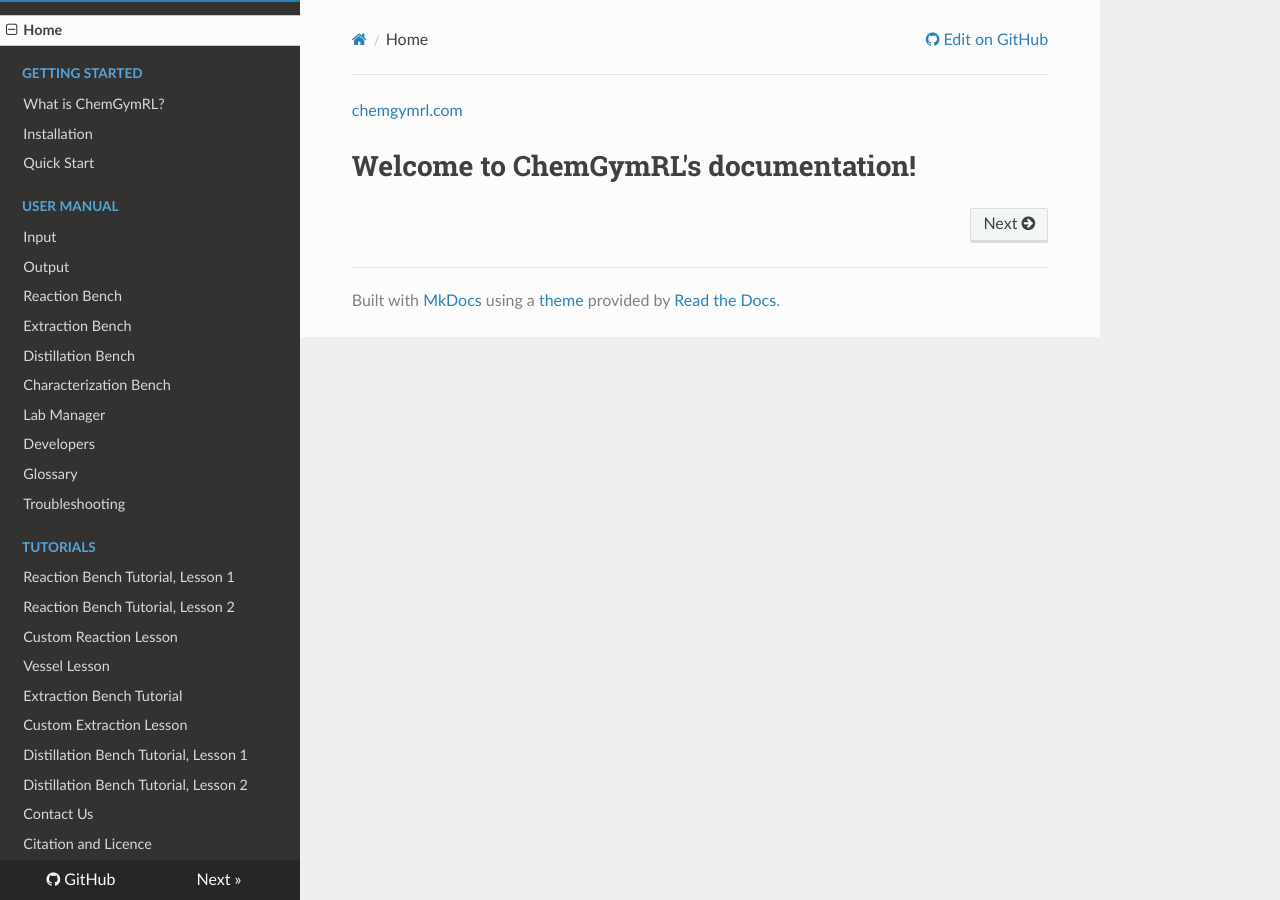
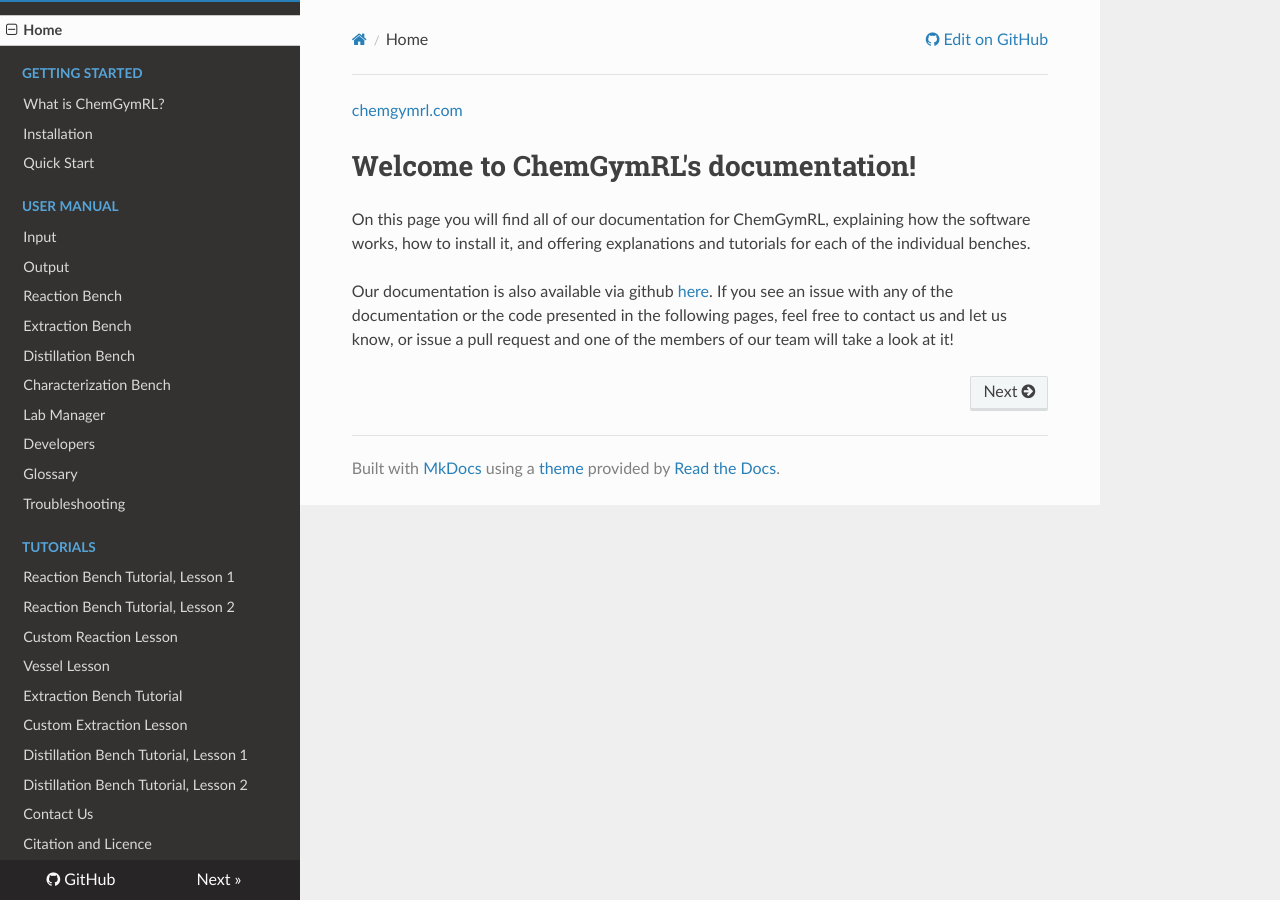
Before and after one commit to chemgymrl/chemgymrl, an MkDocs documentation site: the page built from docs/index.md, in a window 1280 px wide. Built offline with MkDocs 1.6.1, drawn with Linux system fonts in a browser that asks for light colours; nearby versions of some CDN libraries.

Commit message:
adding to index documentation page

```diff
--- a/docs/index.md
+++ b/docs/index.md
@@ -2,3 +2,7 @@
 
 Welcome to ChemGymRL's documentation!
 =======================================
+
+On this page you will find all of our documentation for ChemGymRL, explaining how the software works, how to install it, and offering explanations and tutorials for each of the individual benches.
+
+Our documentation is also available via github [here](https://github.com/chemgymrl/chemgymrl/tree/main/docs). If you see an issue with any of the documentation or the code presented in the following pages, feel free to contact us and let us know, or issue a pull request and one of the members of our team will take a look at it!
```
